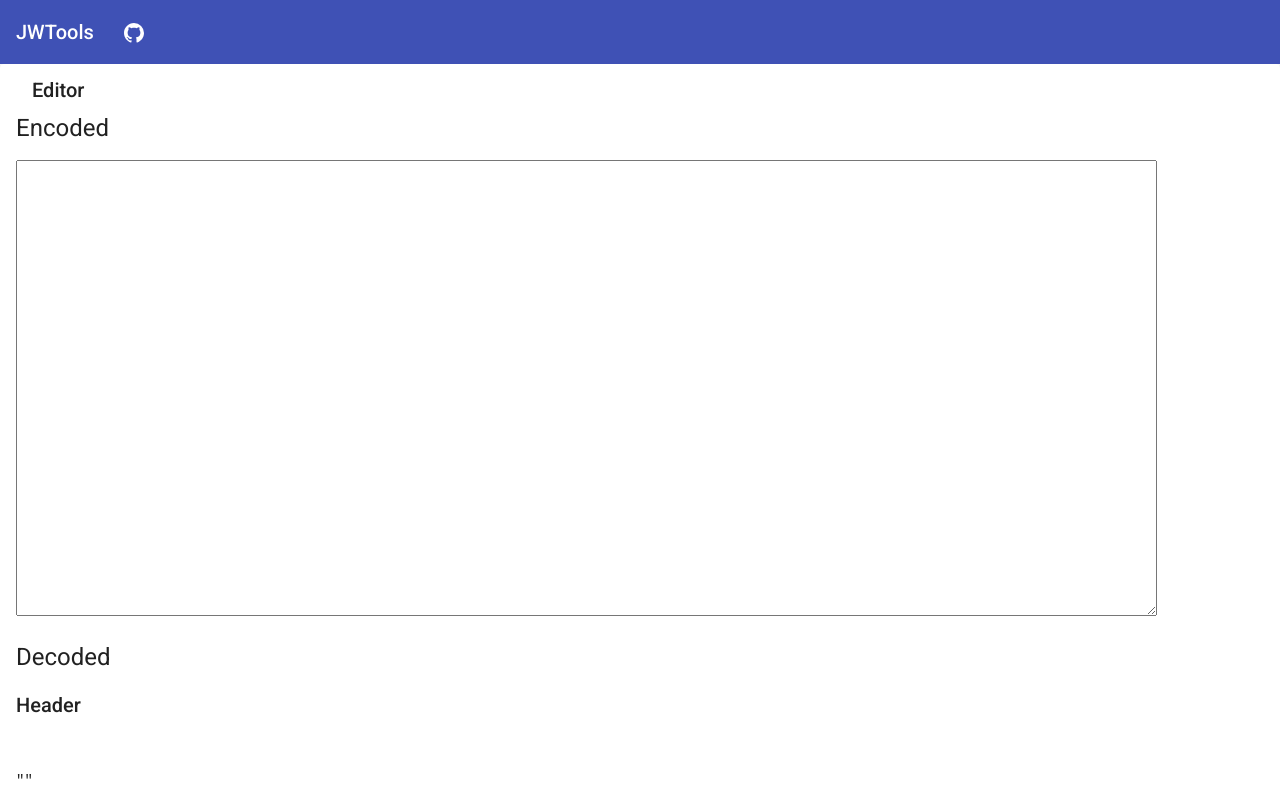
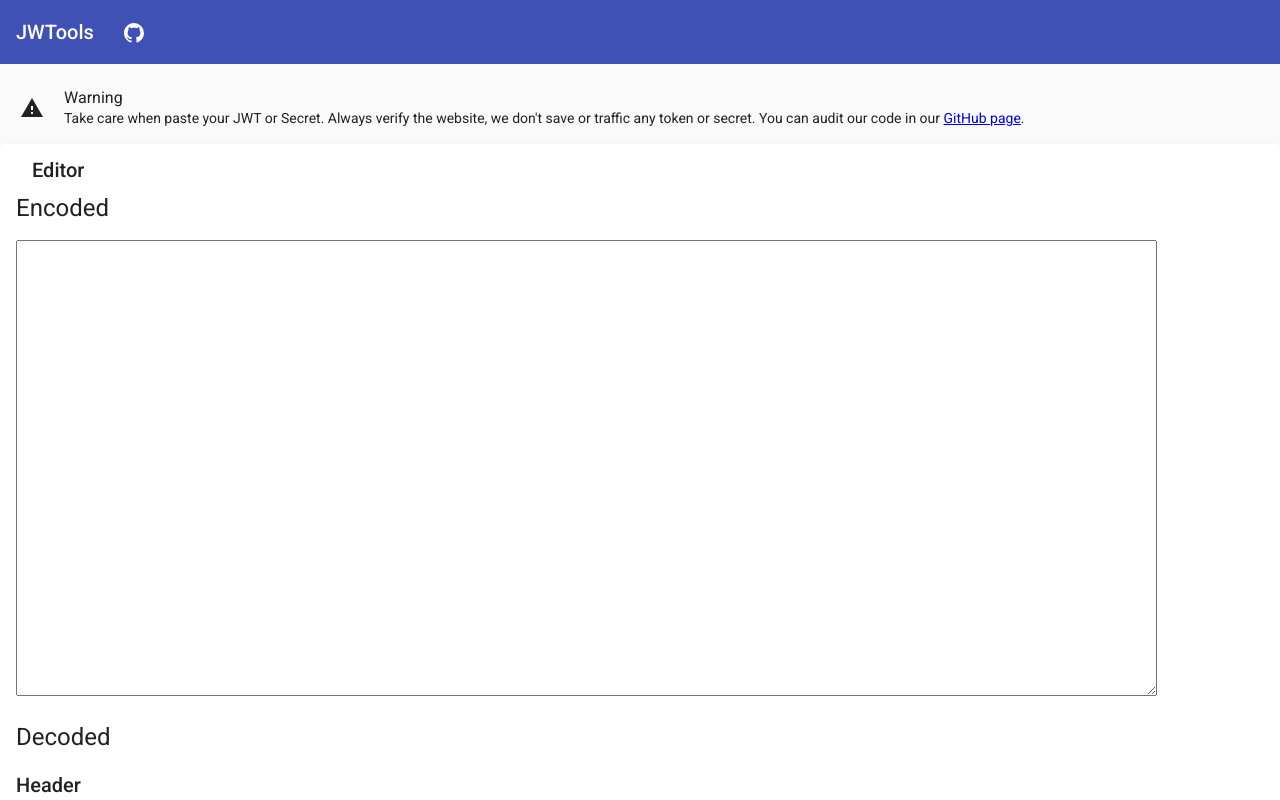
Before and after one commit to mfcar/JWTools, an Angular app: page / in a window 1280 px wide. Shown: the top 800 px of the page. Built offline with nearby package versions, Linux system fonts and the light colour scheme.

Commit message:
Add a warning alert

```diff
--- /dev/null
+++ b/src/app/alerts/alert-jwt-credential-warning/alert-jwt-credential-warning.component.html
@@ -0,0 +1,9 @@
+<mat-list>
+    <mat-list-item>
+        <mat-icon mat-list-icon>warning</mat-icon>
+        <div mat-line>Warning</div>
+        <div mat-line>
+            Take care when paste your JWT or Secret. Always verify the website, we don't save or traffic any token or secret. You can audit our code in our <a [href]="gitHubUrl" rel="noopener" target="_blank">GitHub page</a>.
+        </div>
+    </mat-list-item>
+</mat-list>
--- /dev/null
+++ b/src/app/alerts/alert-jwt-credential-warning/alert-jwt-credential-warning.component.ts
@@ -0,0 +1,11 @@
+import { Component, OnInit } from '@angular/core';
+import {environment} from "../../../environments/environment";
+
+@Component({
+  selector: 'app-alert-jwt-credential-warning',
+  templateUrl: './alert-jwt-credential-warning.component.html',
+  styleUrls: ['./alert-jwt-credential-warning.component.scss']
+})
+export class AlertJwtCredentialWarningComponent {
+  gitHubUrl = environment.gitHubLink;
+}
--- a/src/app/editor/editor-shell/editor-shell.component.html
+++ b/src/app/editor/editor-shell/editor-shell.component.html
@@ -2,6 +2,7 @@
 
 <mat-drawer-container>
     <mat-drawer-content>
+        <app-alert-jwt-credential-warning></app-alert-jwt-credential-warning>
         <mat-card>
             <mat-card-header>
                 <mat-card-title>{{canvasName}}</mat-card-title>
@@ -9,7 +10,7 @@
             </mat-card-header>
             <mat-card-content>
                 <h1>Encoded</h1>
-                <textarea [(ngModel)]="text" (ngModelChange)="onCodeChanged($event)" rows="30"
+                <textarea [(ngModel)]="actualToken" (ngModelChange)="onCodeChanged($event)" rows="30"
                           cols="140"></textarea>
                 <br/><br/>
                 <h1>Decoded</h1>
--- a/src/app/editor/editor-shell/editor-shell.component.ts
+++ b/src/app/editor/editor-shell/editor-shell.component.ts
@@ -10,17 +10,18 @@ import {JWTPayload} from "jose";
 export class EditorShellComponent {
   canvasName = 'Editor';
   sidebarOpen = false;
-  text = '';
-  decodedHeader: string | object = '';
+  originalToken = '';
+  actualToken = '';
+  decodedHeader: string | object | undefined;
   decodePayload: JWTPayload | undefined;
 
   constructor() {
   }
 
   onCodeChanged(value: any): void {
-    this.text = value;
+    this.actualToken = value;
 
-    this.decodedHeader = jose.decodeProtectedHeader(this.text);
-    this.decodePayload = jose.decodeJwt(this.text);
+    this.decodedHeader = jose.decodeProtectedHeader(this.actualToken);
+    this.decodePayload = jose.decodeJwt(this.actualToken);
   }
 }
```
Also changed, not shown: src/app/app.module.ts (+6 -2 lines), src/app/alerts/alert-jwt-credential-warning/alert-jwt-credential-warning.component.scss (added), 1 other file (tests, documents, lock files or other folders).
